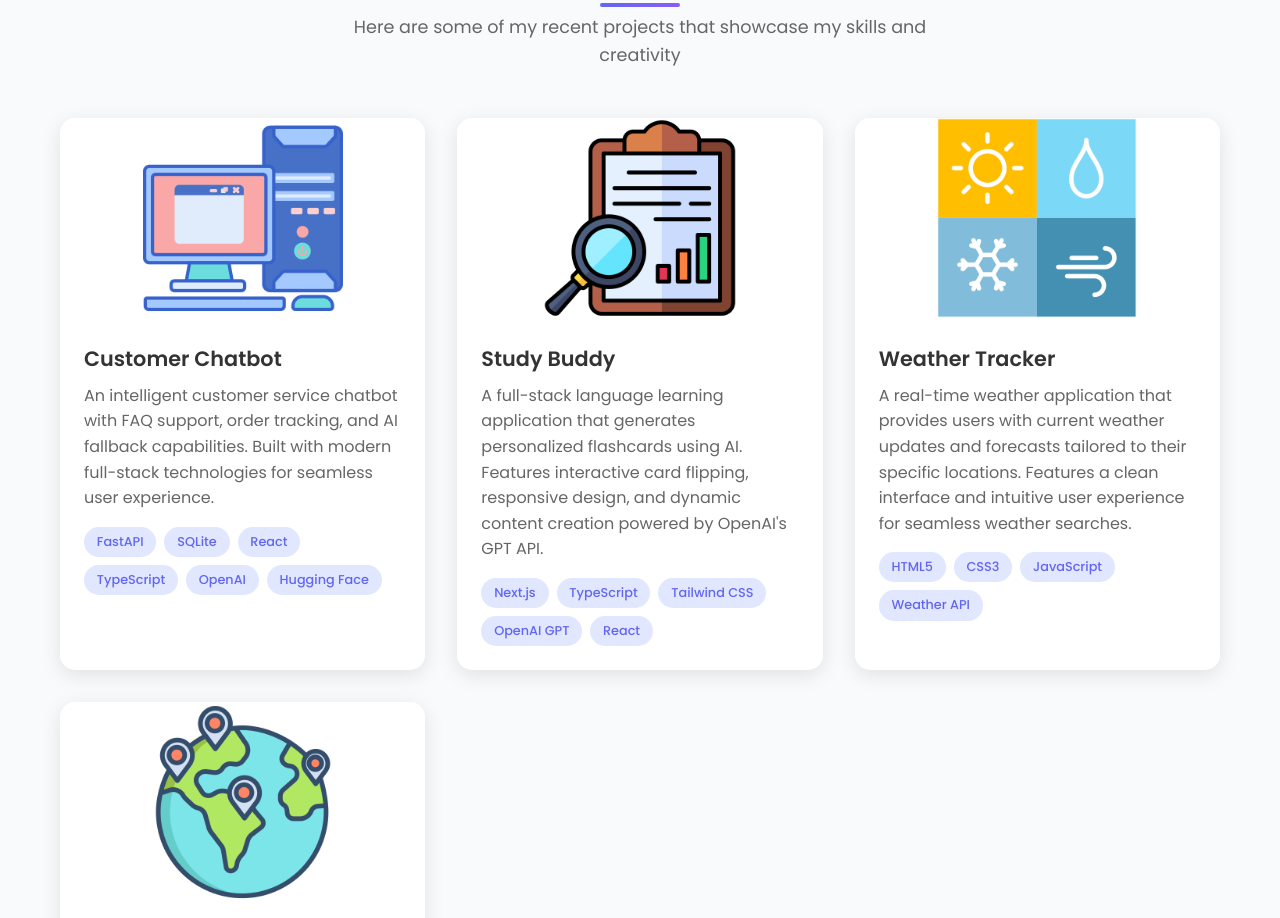
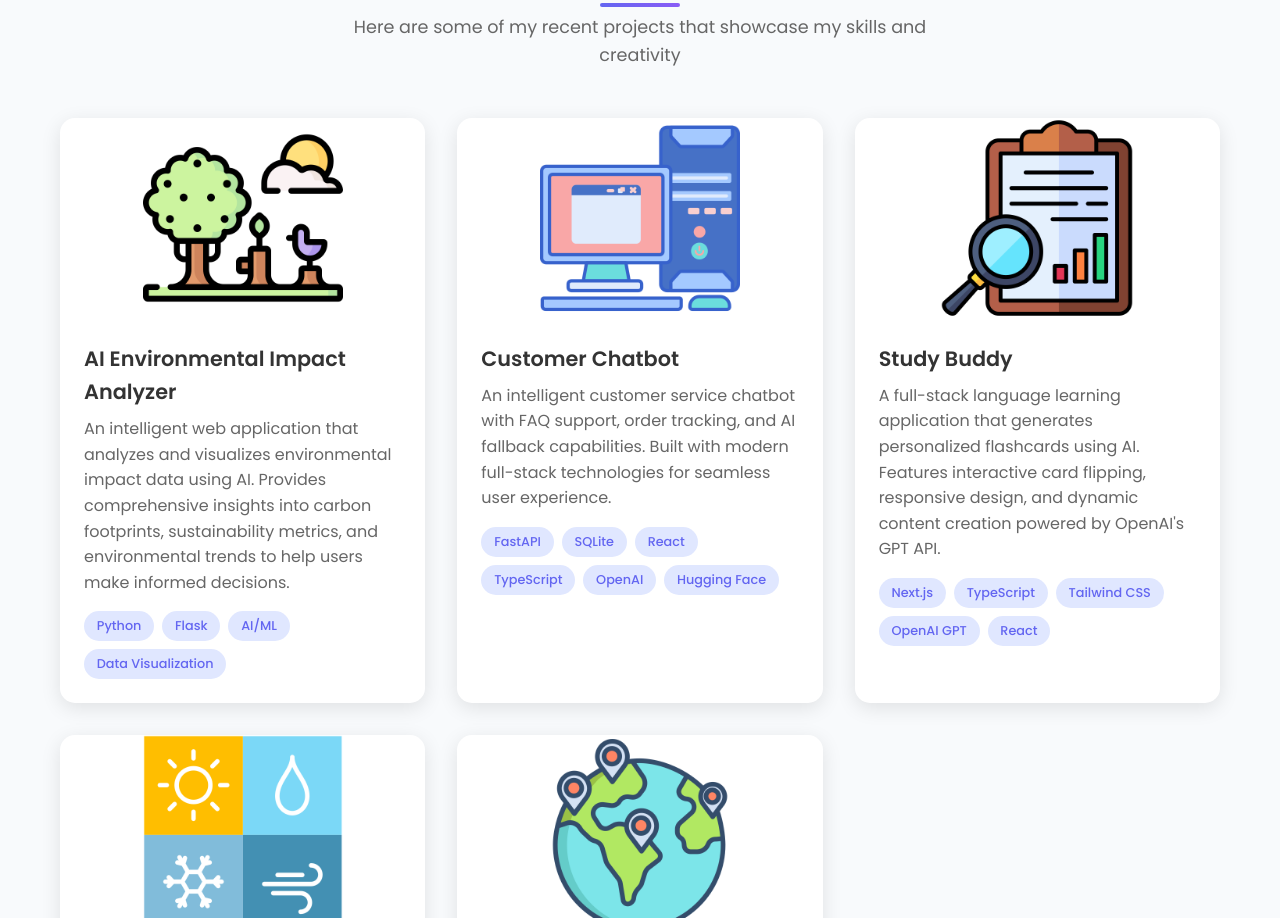
Before and after one commit to hazelcodes54/Portfolio, a plain HTML site: page index.html in a window 1280 px wide. Shown: the part 2617-3535 px from the top of the page. Drawn offline with nearby package versions, Linux system fonts and the light colour scheme.

Commit message:
Add AI Environmental Impact Analyzer project to portfolio

```diff
--- a/index.html
+++ b/index.html
@@ -189,6 +189,34 @@
                 <p class="section-subtitle">Here are some of my recent projects that showcase my skills and creativity</p>
 
                 <div class="projects-grid">
+                    <div class="project-card">
+                        <div class="project-image">
+                            <img src="source/images/deforestation.png" alt="AI Environmental Impact Analyzer">
+                            <div class="project-overlay">
+                                <div class="project-links">
+                                    <a href="https://ai-enviornmental-impact-analyzer-1.onrender.com/" target="_blank" class="project-link">
+                                        <i class="fas fa-external-link-alt"></i>
+                                    </a>
+                                    <a href="https://github.com/hazelcodes54/AI-Enviornmental-Impact-Analyzer" target="_blank" class="project-link">
+                                        <i class="fab fa-github"></i>
+                                    </a>
+                                </div>
+                            </div>
+                        </div>
+                        <div class="project-content">
+                            <h3 class="project-title">AI Environmental Impact Analyzer</h3>
+                            <p class="project-description">
+                                An intelligent web application that analyzes and visualizes environmental impact data using AI. Provides comprehensive insights into carbon footprints, sustainability metrics, and environmental trends to help users make informed decisions.
+                            </p>
+                            <div class="project-tech">
+                                <span class="tech-tag">Python</span>
+                                <span class="tech-tag">Flask</span>
+                                <span class="tech-tag">AI/ML</span>
+                                <span class="tech-tag">Data Visualization</span>
+                            </div>
+                        </div>
+                    </div>
+
                     <div class="project-card">
                         <div class="project-image">
                             <img src="source/images/computer.png" alt="Customer Chatbot">
```
Also changed, not shown: source/images/deforestation.png (added).
